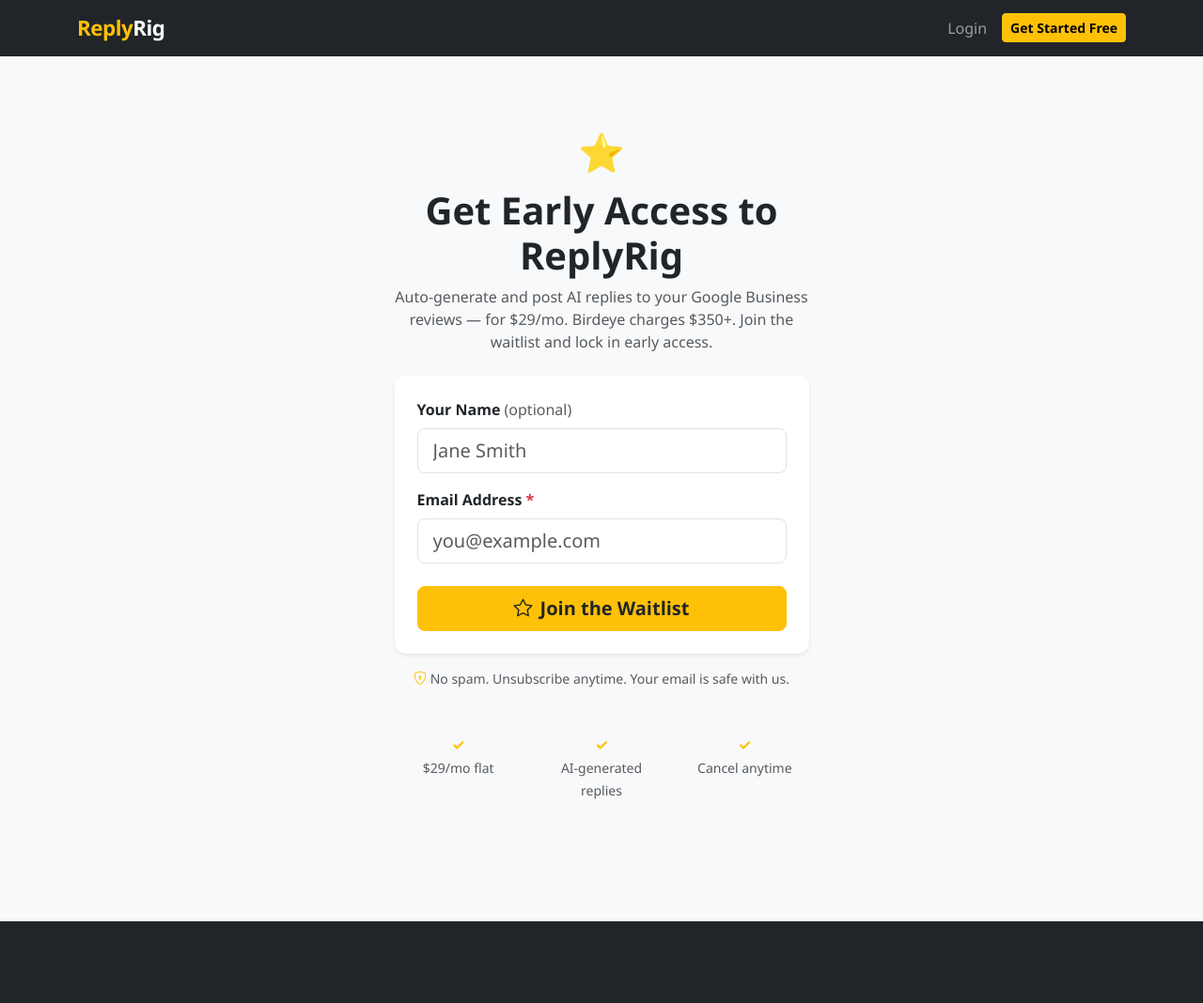
After one commit to Gitbizzyboy/ReplyRig, a Flask app: page /waitlist in a window 1280 px wide. The commit adds this page. Shown: the whole page at 94% size. Run offline with Flask 3, Linux system fonts and the light colour scheme.

Commit message:
Add waitlist email capture (/waitlist route + WaitlistEntry model)

```diff
--- a/app.py
+++ b/app.py
@@ -50,11 +50,13 @@ def create_app():
     from routes.dashboard import dashboard_bp
     from routes.google_oauth import google_oauth_bp
     from routes.stripe_webhook import stripe_bp
+    from routes.waitlist import waitlist_bp
 
     app.register_blueprint(auth_bp)
     app.register_blueprint(dashboard_bp)
     app.register_blueprint(google_oauth_bp)
     app.register_blueprint(stripe_bp)
+    app.register_blueprint(waitlist_bp)
 
     # Landing page
     @app.route('/')
@@ -69,6 +71,7 @@ def create_app():
     # Create tables (non-fatal — handles bad DB URL at startup gracefully)
     try:
         with app.app_context():
+            from models.waitlist import WaitlistEntry  # noqa: ensure table is registered
             db.create_all()
     except Exception as e:
         import logging
--- /dev/null
+++ b/routes/waitlist.py
@@ -0,0 +1,29 @@
+from flask import Blueprint, render_template, request, redirect, url_for, flash
+from app import db
+from models.waitlist import WaitlistEntry
+
+waitlist_bp = Blueprint('waitlist', __name__)
+
+
+@waitlist_bp.route('/waitlist', methods=['GET', 'POST'])
+def waitlist():
+    if request.method == 'POST':
+        email = request.form.get('email', '').strip().lower()
+        name = request.form.get('name', '').strip()
+
+        if not email:
+            flash('Please enter a valid email address.', 'danger')
+            return redirect(url_for('waitlist.waitlist'))
+
+        existing = WaitlistEntry.query.filter_by(email=email).first()
+        if existing:
+            flash("You're already on the list! We'll be in touch soon.", 'info')
+            return redirect(url_for('waitlist.waitlist'))
+
+        entry = WaitlistEntry(email=email, name=name or None, source='website')
+        db.session.add(entry)
+        db.session.commit()
+
+        return render_template('waitlist_success.html')
+
+    return render_template('waitlist.html')
--- /dev/null
+++ b/templates/waitlist.html
@@ -0,0 +1,80 @@
+{% extends "base.html" %}
+{% block title %}Join the Waitlist — ReplyRig{% endblock %}
+
+{% block content %}
+<section class="py-5">
+  <div class="container">
+    <div class="row justify-content-center">
+      <div class="col-md-6 col-lg-5">
+
+        <div class="text-center mb-4">
+          <span class="fs-1">⭐</span>
+          <h1 class="fw-bold mt-2">Get Early Access to ReplyRig</h1>
+          <p class="text-muted">
+            Auto-generate and post AI replies to your Google Business reviews — for $29/mo.
+            Birdeye charges $350+. Join the waitlist and lock in early access.
+          </p>
+        </div>
+
+        {% with messages = get_flashed_messages(with_categories=true) %}
+          {% for category, message in messages %}
+            <div class="alert alert-{{ category }} alert-dismissible fade show" role="alert">
+              {{ message }}
+              <button type="button" class="btn-close" data-bs-dismiss="alert"></button>
+            </div>
+          {% endfor %}
+        {% endwith %}
+
+        <div class="card border-0 shadow-sm">
+          <div class="card-body p-4">
+            <form method="POST" action="{{ url_for('waitlist.waitlist') }}">
+              <div class="mb-3">
+                <label for="name" class="form-label fw-semibold">Your Name <span class="text-muted fw-normal">(optional)</span></label>
+                <input type="text" class="form-control form-control-lg" id="name" name="name"
+                       placeholder="Jane Smith" autocomplete="name">
+              </div>
+              <div class="mb-4">
+                <label for="email" class="form-label fw-semibold">Email Address <span class="text-danger">*</span></label>
+                <input type="email" class="form-control form-control-lg" id="email" name="email"
+                       placeholder="you@example.com" required autocomplete="email">
+              </div>
+              <div class="d-grid">
+                <button type="submit" class="btn btn-warning btn-lg fw-semibold text-dark">
+                  <i class="bi bi-star me-2"></i>Join the Waitlist
+                </button>
+              </div>
+            </form>
+          </div>
+        </div>
+
+        <p class="text-center text-muted small mt-3">
+          <i class="bi bi-shield-lock text-warning"></i>
+          No spam. Unsubscribe anytime. Your email is safe with us.
+        </p>
+
+        <div class="row text-center mt-4 g-3">
+          <div class="col-4">
+            <div class="p-2">
+              <div class="fw-bold text-warning">✓</div>
+              <small class="text-muted">$29/mo flat</small>
+            </div>
+          </div>
+          <div class="col-4">
+            <div class="p-2">
+              <div class="fw-bold text-warning">✓</div>
+              <small class="text-muted">AI-generated replies</small>
+            </div>
+          </div>
+          <div class="col-4">
+            <div class="p-2">
+              <div class="fw-bold text-warning">✓</div>
+              <small class="text-muted">Cancel anytime</small>
+            </div>
+          </div>
+        </div>
+
+      </div>
+    </div>
+  </div>
+</section>
+{% endblock %}
```
Also changed, not shown: fly.toml (added, +26 -0 lines), models/waitlist.py (added, +15 -0 lines), templates/landing.html (+8 -3 lines), templates/waitlist_success.html (added, +26 -0 lines), .github/workflows/fly-deploy.yml (added), 2 other files.
